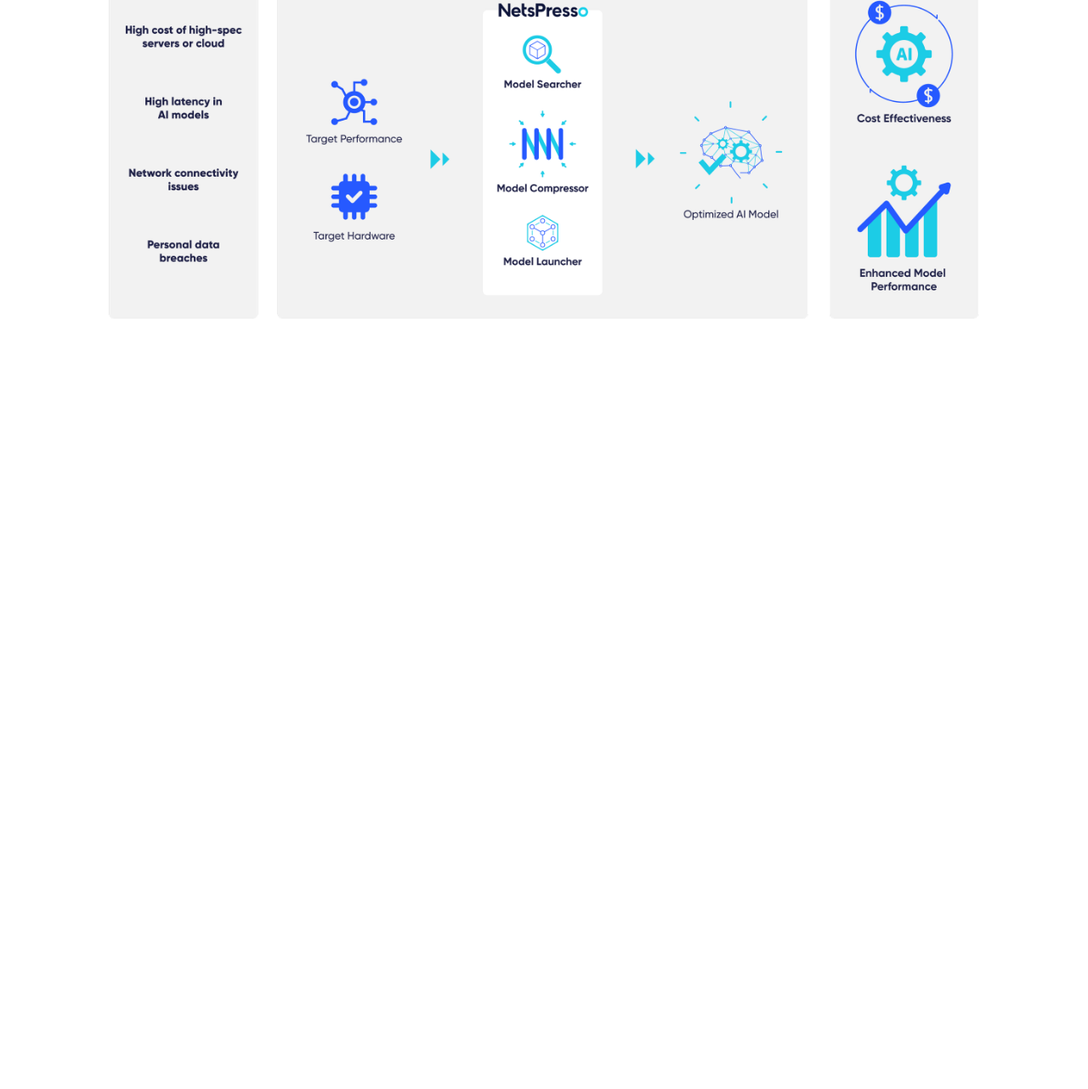
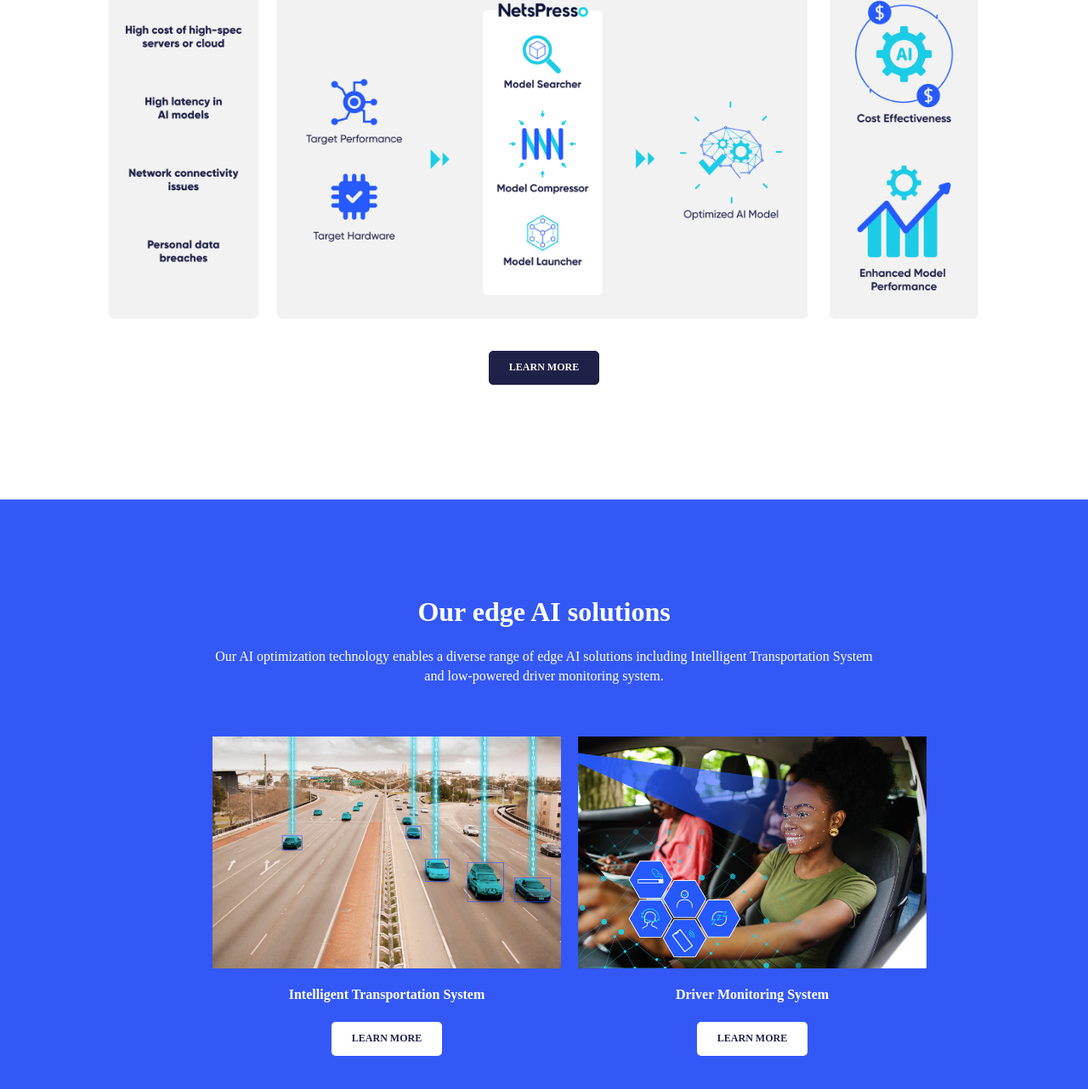
Before and after one commit to kKimMinChan/FBOY, a website built with Parcel: page index.html in a window 1280 px wide. Shown: the part 1852-3134 px from the top of the page at 85% size. Before the commit the page ends 2265 px from the top, so only its background shows below. Built offline with nearby package versions, Linux system fonts and the light colour scheme.

Commit message:
2022.05.30 AM 2:24

```diff
--- a/index.html
+++ b/index.html
@@ -5,7 +5,7 @@
   <meta charset="UTF-8">
   <meta http-equiv="X-UA-Compatible" content="IE=edge">
   <meta name="viewport" content="width=device-width, initial-scale=1.0">
-  <title>Document</title>
+  <title>FBOY</title>
   <link rel="stylesheet" href="https://cdn.jsdelivr.net/npm/reset-css@5.0.1/reset.min.css">
   <link rel="stylesheet" href="./main.scss">
 </head>
@@ -48,7 +48,8 @@
   <section class="Our_Mission">
     <div class="content">
       <h3>Our Mission</h3>
-      <p>we aim to bring the benefits of AI to everyone, everywhere by democratizing its use across industries and applications</p>
+      <p>we aim to bring the benefits of AI to everyone, everywhere by democratizing its use across industries and
+        applications</p>
     </div>
 
     <div class="img_box">
@@ -78,9 +79,35 @@
     <div class="content">
       <h4>Our platform</h4>
       <h3>NetsPresso</h3>
-      <p>NetsPresso is a proprietary hardware-aware AI optimization platform which automates the development process of lightweight AI models. NetsPresso significantly reduces time and resources required to develop an AI model and optimizes it for the target device.</p>
+      <p>NetsPresso is a proprietary hardware-aware AI optimization platform which automates the development process of
+        lightweight AI models. NetsPresso significantly reduces time and resources required to develop an AI model and
+        optimizes it for the target device.</p>
     </div>
-    <img src="./images/NetsPresso_v4_2.png" alt="NetsPresso">
+
+    <div class="wrapper">
+      <img src="./images/NetsPresso_v4_2.png" alt="NetsPresso">
+      <div class="btn">LEARN MORE</div>
+    </div>
+  </section>
+
+  <section class="solutions">
+    <div class="inner">
+      <h3>Our edge AI solutions</h3>
+      <p>Our AI optimization technology enables a diverse range of edge AI solutions including Intelligent
+        Transportation System and low-powered driver monitoring system.</p>
+      <ul>
+        <li>
+          <img src="./images/Intelligent+Traffic+System_re.png" alt="img">
+          <h4>Intelligent Transportation System</h4>
+          <div class="btn btn--white">LEARN MORE</div>
+        </li>
+        <li>
+          <img src="./images/DMS-img_blue1.png" alt="img">
+          <h4>Driver Monitoring System</h4>
+          <div class="btn btn--white">LEARN MORE</div>
+        </li>
+      </ul>
+    </div>
   </section>
 </body>
 
--- a/main.scss
+++ b/main.scss
@@ -6,6 +6,34 @@ body {
 }
 img {
     display: block;
+}
+.btn {
+    width: 130px;
+    height: 40px;
+    background-color: #1f2147;
+    color: #fff;
+    font-size: 12px;
+    font-weight: 600;
+    border: 1px solid #1f2147;
+    border-radius: 5px;
+    box-sizing: border-box;
+    display: flex;
+    justify-content: center;
+    align-items: center;
+    transition: .3s;
+}
+.btn:hover {
+    background-color: #fff;
+    color: #1f2147;
+}
+.btn.btn--white {
+    color: #1f2147;
+    border: #fff;
+    background-color: #fff;
+}
+.btn.btn--white:hover {
+    color: #fff;
+    background-color: #1f2147;
 }
 header {
     background-color: rgb(11, 11, 57);
@@ -116,7 +144,7 @@ header {
 .Our_platform {
     position: relative;
     padding: 75px 90px;
-    .content {
+    >.content {
         width: 1100px;
         margin: auto;
         text-align: center;
@@ -136,12 +164,61 @@ header {
             font-size: 16px;
         }
     }
-    >img {
+    >.wrapper {
         width: 1100px;
-        position: absolute;
         left: 0;
         right: 0;
         margin: auto;
-        padding-top: 50px;
+        padding: 50px 0 100px;
+        >img {
+            width: 1100px;
+        }
+        .btn {
+            position: absolute;
+            right: 0;
+            left: 0;
+            margin: auto;
+        }
     }
 }
+
+.solutions {
+    background-color: #3458f6;
+    padding: 80px 65px;
+    text-align: center;
+    color: #fff;
+    >.inner {
+        width: 800px;
+        right: 0;
+        left: 0;
+        margin: auto;
+        padding: 30px;
+        h3 {
+            font-size: 32px;
+            font-weight: 900;
+        }
+        p {
+            padding: 20px 0 50px;
+        }
+        ul {
+            display: flex;
+            li {
+                position: relative;
+                img {
+                    width: 410px;
+                    padding: 10px;
+                }
+                h4 {
+                    font-weight: 900;
+                    padding: 10px 0 20px;
+                }
+                .btn {
+                    position: absolute;
+                    right: 0;
+                    left: 0;
+                    margin: auto;
+                }
+            }
+        }
+    }
+}
```
Also changed, not shown: images/DMS-img_blue1.png (added), images/Intelligent+Traffic+System_re.png (added).
